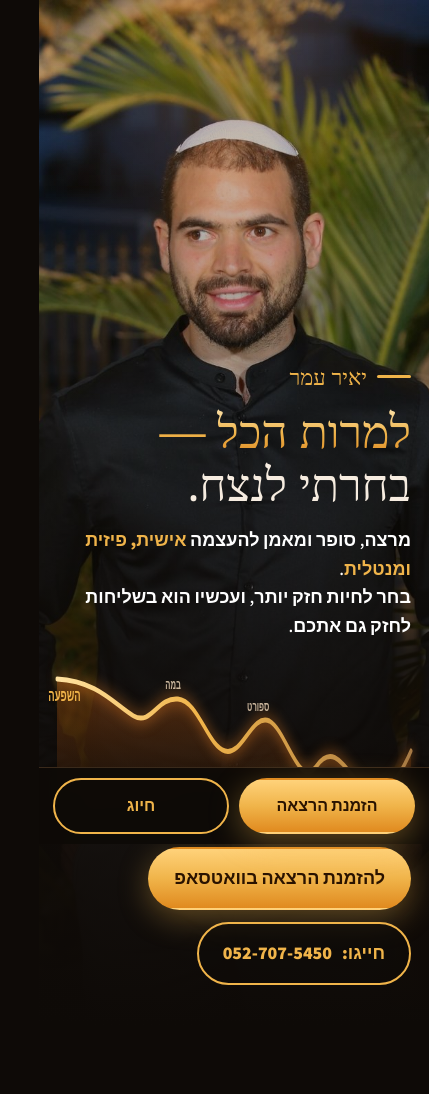
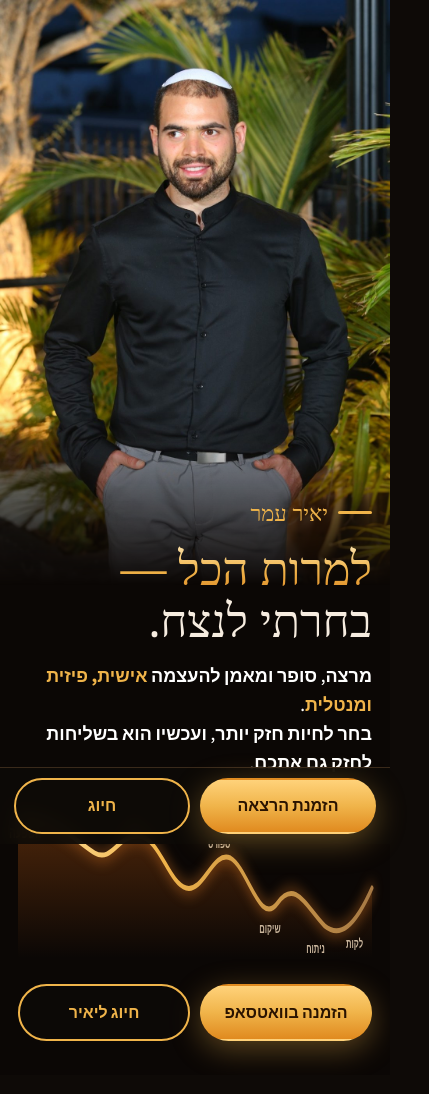
Before and after one commit to yairamar12390-dev/yair-amar, a plain HTML site: page index.html in a window 390 px wide. Shown: the top 1094 px of the page, 429 px wide, since content can reach past the window. Drawn offline with Linux system fonts and the light colour scheme; a web font is replaced by a local one.

Commit message:
Mobile: remove horizontal overflow, show hero photo uncropped, buttons side by side

```diff
--- a/index.html
+++ b/index.html
@@ -168,6 +168,24 @@ input:focus,select:focus{outline:none;border-color:var(--gold)}
 @media (min-width:760px){.magrow{grid-template-columns:1fr 2fr}}
 .magrow img{width:100%;border-radius:14px;border:1px solid var(--line)}
 
+
+/* ---- responsive fixes ---- */
+.feature>*,.formbox>*,.press>*,.bookrow>*,.magrow>*,.clips>*,.tgrid>*,.vgrid>*,.steps>*,.pillars>*,.gallery>*,.row2>*{min-width:0}
+input,select{width:100%;min-width:0;max-width:100%}
+.hero-photo{display:none}
+.btn .short{display:none}
+@media (max-width:899px){
+  .hero-img{display:none}
+  .hero-photo{display:block;width:100%;height:auto;aspect-ratio:1066/1600;object-fit:cover;
+    -webkit-mask-image:linear-gradient(180deg,#000 70%,transparent 100%);mask-image:linear-gradient(180deg,#000 70%,transparent 100%)}
+  .hero-in{padding:0 0 34px;margin-top:-90px}
+  .hero .btns{display:grid;grid-template-columns:1fr 1fr;gap:10px}
+  .hero .btns .btn{justify-content:center;padding:14px 8px;font-size:16px;white-space:nowrap}
+  .btn .long{display:none}
+  .btn .short{display:inline}
+}
+@media (max-width:420px){.row2{grid-template-columns:1fr}}
+
 footer{padding:40px 0 110px;color:var(--muted);font-size:15px;border-top:1px solid var(--line)}
 
 /* sticky mobile bar */
@@ -180,6 +198,7 @@ footer{padding:40px 0 110px;color:var(--muted);font-size:15px;border-top:1px sol
 
 <header class="hero">
   <div class="hero-img" role="img" aria-label="יאיר עמר"></div>
+  <img class="hero-photo" src="media/hero.jpg" alt="יאיר עמר" width="1066" height="1600">
   <div class="wrap hero-in">
     <div class="name">יאיר עמר</div>
     <h1><span class="gold">למרות הכל —</span><br>בחרתי לנצח.</h1>
@@ -197,8 +216,8 @@ footer{padding:40px 0 110px;color:var(--muted);font-size:15px;border-top:1px sol
       </svg>
     </div>
     <div class="btns">
-      <a class="btn btn-wa" href="https://wa.me/972527075450?text=%D7%A9%D7%9C%D7%95%D7%9D%20%D7%99%D7%90%D7%99%D7%A8%2C%20%D7%90%D7%A9%D7%9E%D7%97%20%D7%9C%D7%A4%D7%A8%D7%98%D7%99%D7%9D%20%D7%A2%D7%9C%20%D7%94%D7%A8%D7%A6%D7%90%D7%94" target="_blank" rel="noopener">להזמנת הרצאה בוואטסאפ</a>
-      <a class="btn btn-ghost" href="tel:+972527075450">חייגו: <span class="phone">052-707-5450</span></a>
+      <a class="btn btn-wa" href="https://wa.me/972527075450?text=%D7%A9%D7%9C%D7%95%D7%9D%20%D7%99%D7%90%D7%99%D7%A8%2C%20%D7%90%D7%A9%D7%9E%D7%97%20%D7%9C%D7%A4%D7%A8%D7%98%D7%99%D7%9D%20%D7%A2%D7%9C%20%D7%94%D7%A8%D7%A6%D7%90%D7%94" target="_blank" rel="noopener"><span class="long">להזמנת הרצאה בוואטסאפ</span><span class="short">הזמנה בוואטסאפ</span></a>
+      <a class="btn btn-ghost" href="tel:+972527075450"><span class="long">חייגו: <span class="phone">052-707-5450</span></span><span class="short">חיוג ליאיר</span></a>
     </div>
   </div>
 </header>
```
